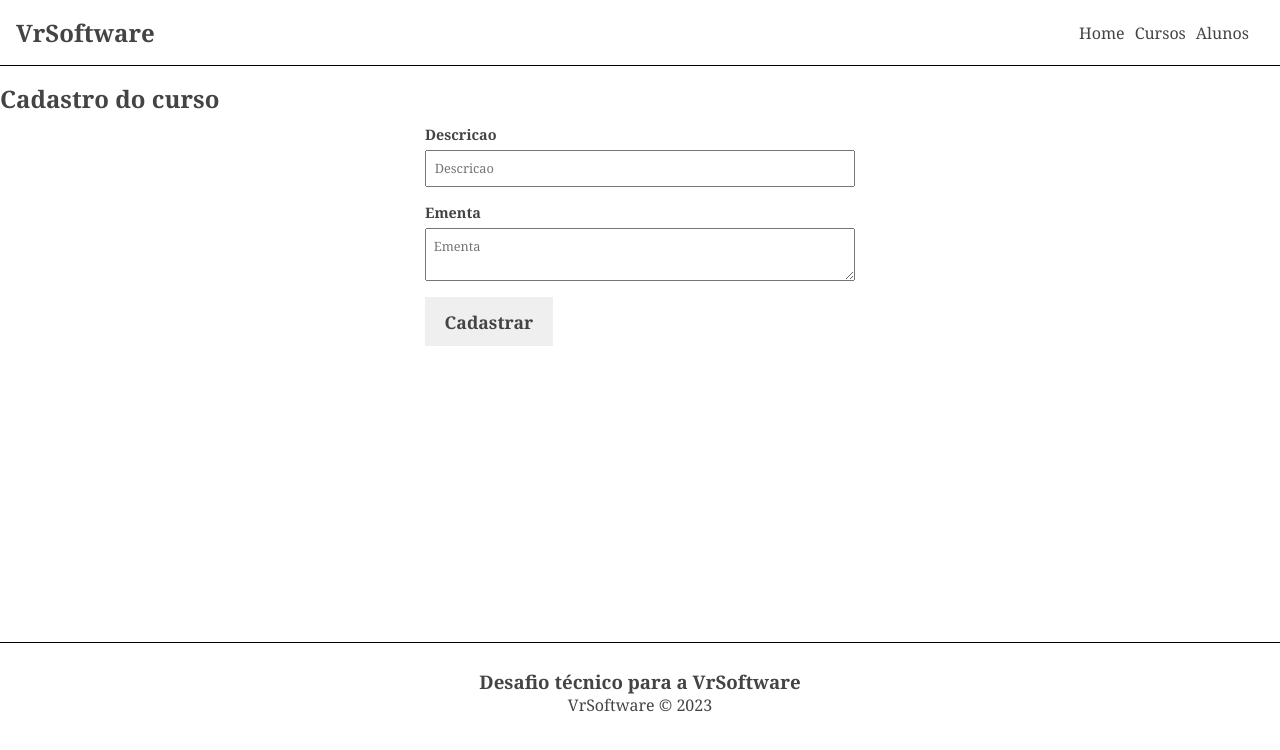
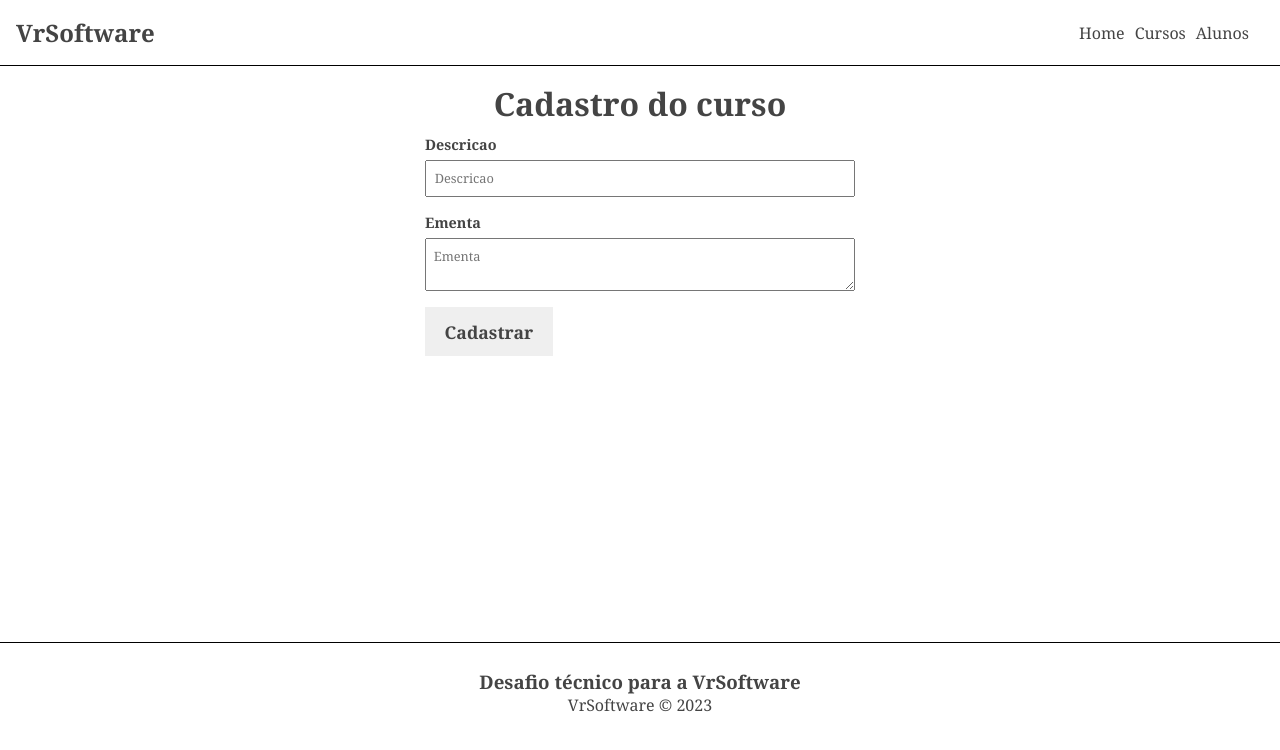
Before and after one commit to nando-castro/desafio-tecnico-vrsoftware, an Angular app in the folder app-front-angular/: page /course/new in a window 1280 px wide. Shown: the top 750 px of the page. Built offline with nearby package versions, Linux system fonts and the light colour scheme.

Commit message:
feat: implemented css in form course

```diff
--- a/app-front-angular/src/app/components/pages/new-course/new-course.component.css
+++ b/app-front-angular/src/app/components/pages/new-course/new-course.component.css
@@ -0,0 +1,4 @@
+h2 {
+  text-align: center;
+  font-size: 2em;
+}
```
